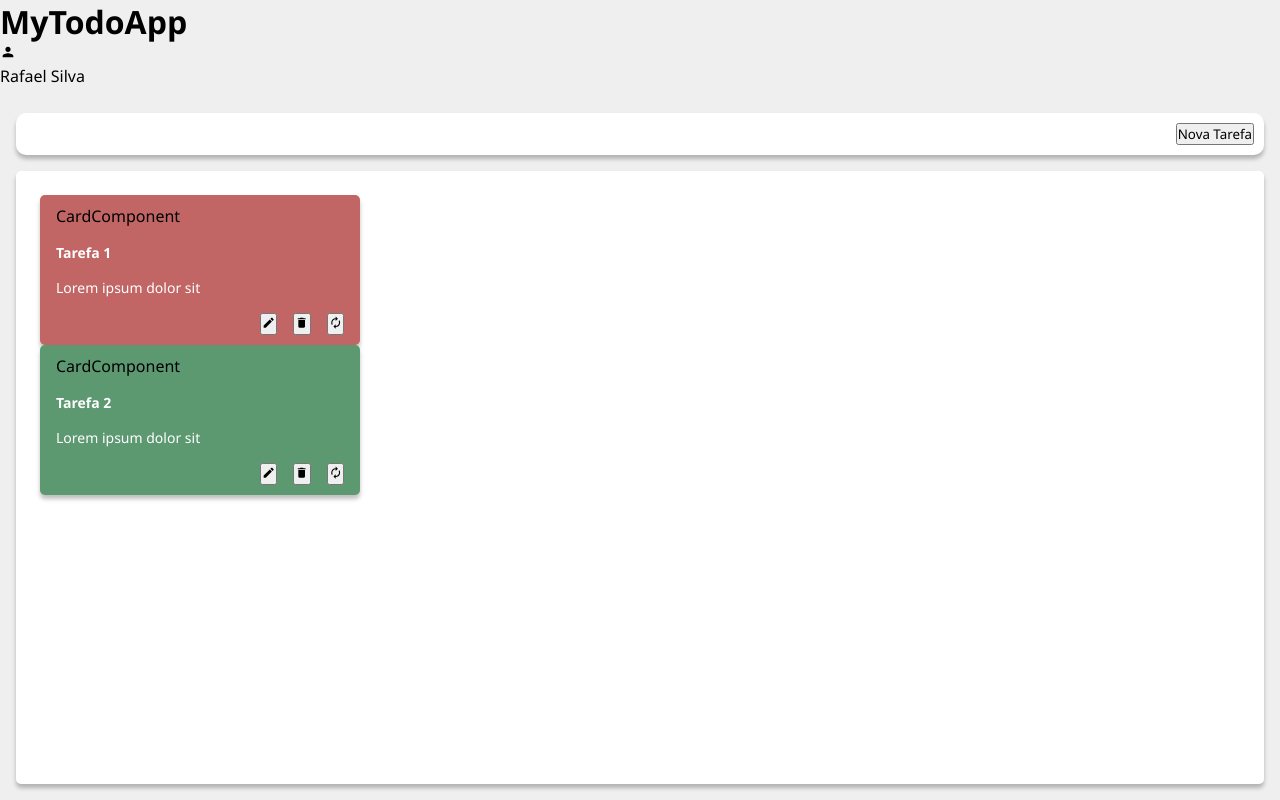
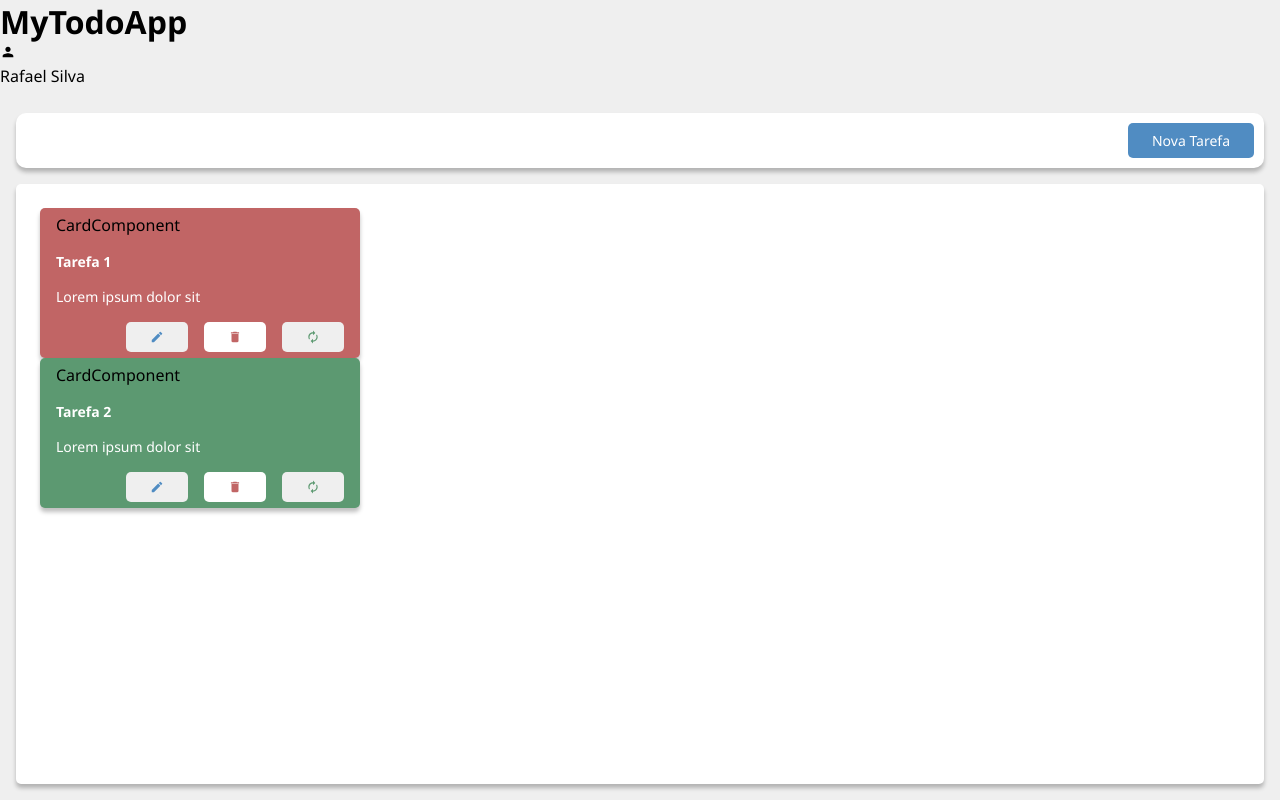
Before and after one commit to rsilvagit/my-todo-list, a React (Vite) app: page / in a window 1280 px wide. Built offline with nearby package versions, Linux system fonts and the light colour scheme.

Commit message:
adicionando propriedade de copores nos botões

```diff
--- a/src/components/button/ButtonComponent.jsx
+++ b/src/components/button/ButtonComponent.jsx
@@ -1,11 +1,12 @@
 import React from 'react'
 import PropTypes from 'prop-types'
+import * as Styled from './ButtonComponent.style'
 
-const ButtonComponent = ({onClick, disabled, loading, children, type = 'button'}) => {
+const ButtonComponent = ({onClick, disabled, loading, children, type = 'button', color, bg}) => {
   return (
-    <button onClick={onClick} disabled={disabled} type={type}>
+    <Styled.Button $color={color} $bg={bg} onClick={onClick} disabled={disabled} type={type}>
         { loading ? 'Carregando' : children }
-        </button>
+        </Styled.Button>
   )
 }
 
@@ -15,6 +16,8 @@ ButtonComponent.propTypes = {
     onClick: PropTypes.func,
     disabled: PropTypes.bool,
     type: PropTypes.string,
+    color: PropTypes.string,
+    bg: PropTypes.string,
 }
 
 export default ButtonComponent
--- a/src/components/button/ButtonComponent.style.jsx
+++ b/src/components/button/ButtonComponent.style.jsx
@@ -0,0 +1,25 @@
+import styled from 'styled-components'
+import PropTypes from 'prop-types'
+import {StyleUtils} from '../../utils/style'
+
+const colors = StyleUtils.Colors;
+
+export const Button = styled.button`
+    display: flex;
+    padding: 8px 24px;
+    justify-content: center;
+    align-items: center;
+    gap: 10px;
+    border: 0;
+    border-radius: 5px;
+    background: ${({$bg}) => !$bg ? colors.primary : $bg};
+    color: ${({$color}) => !$color ? '#ffffff' : $color};
+    font-size: 14px;
+    font-style: normal;
+    font-weight: 400;
+    line-height: normal;
+`
+Button.propTypes = {
+    $color: PropTypes.string,
+    $bg: PropTypes.string,
+}
--- a/src/components/card/CardComponent.jsx
+++ b/src/components/card/CardComponent.jsx
@@ -4,6 +4,7 @@ import ButtonComponent from '../button/ButtonComponent'
 import { MdEdit, MdDelete, MdAutorenew } from 'react-icons/md'
 import { useNavigate } from 'react-router-dom'
 import * as Styled from './CardComponent.style'
+import { StyleUtils } from '../../utils/style'
 
 const CardComponent = ({ todo }) => {
     const { id, title, description, status} = todo;
@@ -17,7 +18,7 @@ const CardComponent = ({ todo }) => {
     };
     const changeStatus=()=>{
 
-        //inserir serviço para alter o status do todo
+        //inserir serviço para altera o status do todo
     };
 
     return (
@@ -25,13 +26,13 @@ const CardComponent = ({ todo }) => {
             <Styled.Title>{title}</Styled.Title>
             <Styled.Description>{description}</Styled.Description>
             <Styled.ActionsContainer>
-                <ButtonComponent onClick={handleEdit}>
+                <ButtonComponent bg={'#fffff'} color={StyleUtils.Colors.primary} onClick={handleEdit}>
                     <MdEdit />
                 </ButtonComponent>
-                <ButtonComponent onClick={handleDelete}>
+                <ButtonComponent bg={'#ffffff'} color={StyleUtils.Colors.danger} onClick={handleDelete}>
                     <MdDelete />
                 </ButtonComponent>
-                <ButtonComponent onClick={changeStatus}>
+                <ButtonComponent bg={'#fffff'} color={StyleUtils.Colors.sucess} onClick={changeStatus}>
                     <MdAutorenew />
                 </ButtonComponent>
             </Styled.ActionsContainer>
```
